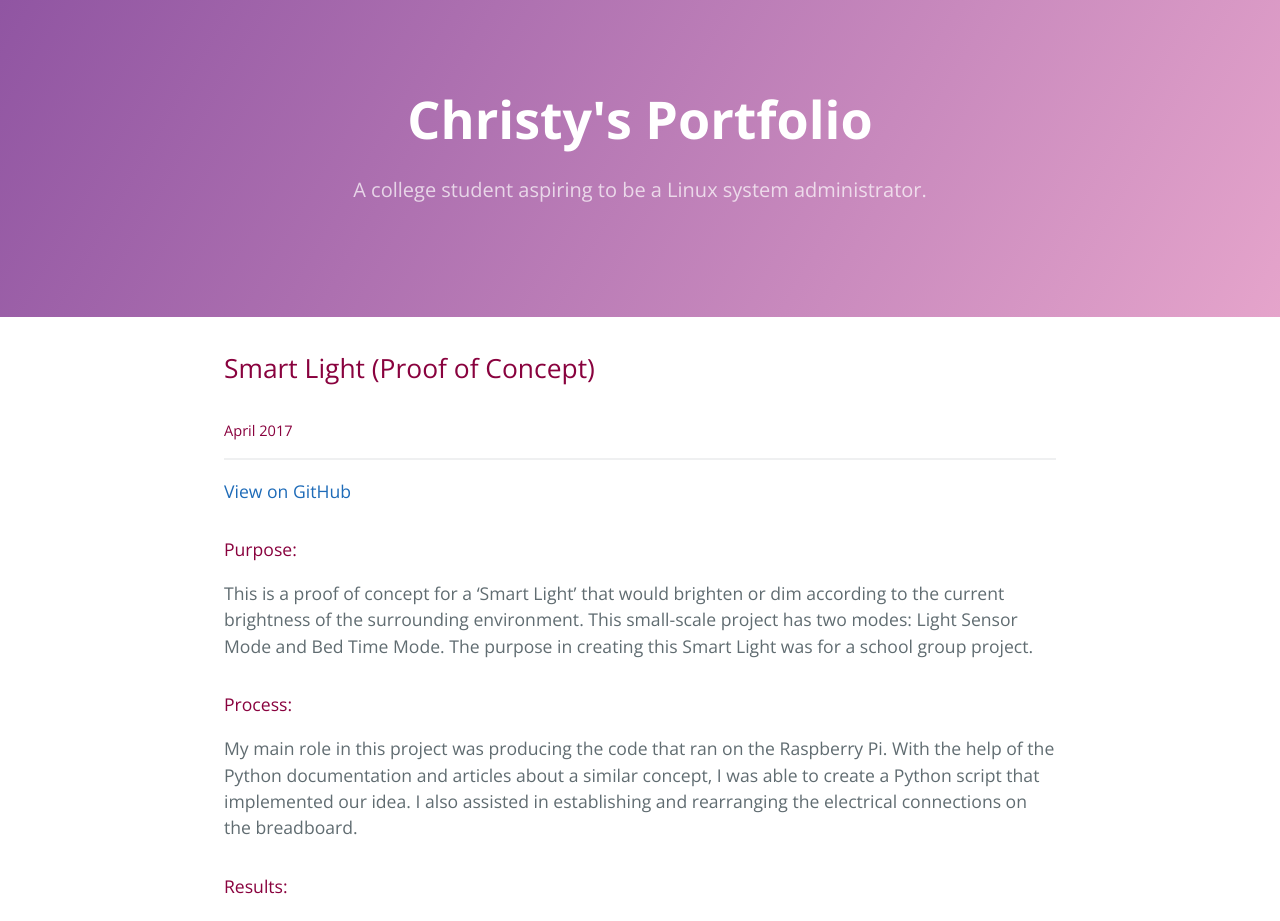
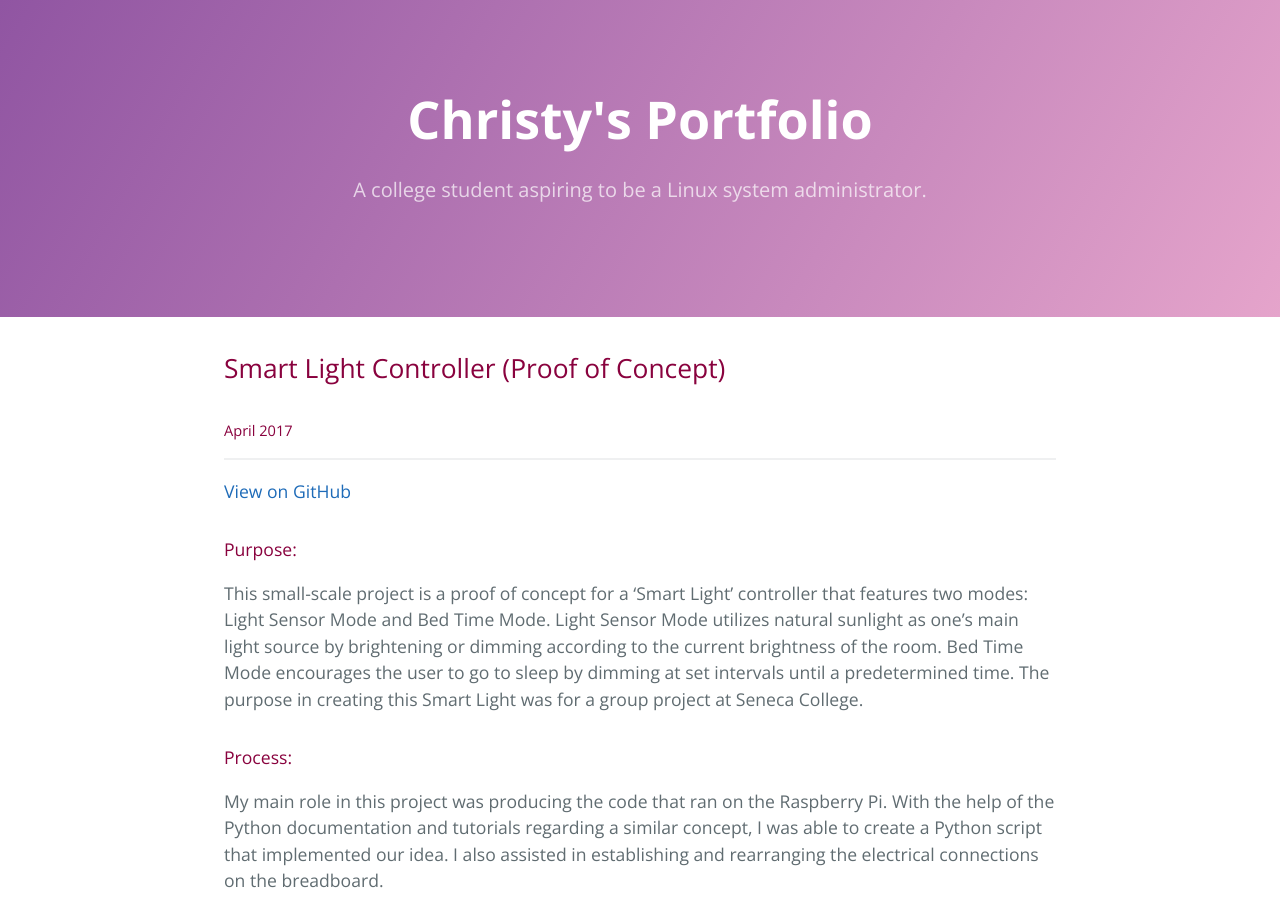
Before and after one commit to ChristyNguyen/christynguyen.github.io, a Jekyll site: the page built from smart-light.md, in a window 1280 px wide and 1400 px high. Shown: the top 921 px of the window. Built offline with Jekyll 4.4.1, drawn with Linux system fonts in a browser that asks for light colours; our own code applies the rules of GitHub Pages for plain Markdown files; some of the changed text lies outside the part shown.

Commit message:
Fix descriptions

```diff
--- a/smart-light.md
+++ b/smart-light.md
@@ -2,20 +2,20 @@
 layout: default
 ---
 
-## Smart Light (Proof of Concept)
+## Smart Light Controller (Proof of Concept)
 ##### April 2017
 
 * * *
 [View on GitHub](https://github.com/ChristyNguyen/RPi-SmartLight-PoC)
 
 #### Purpose:
-This is a proof of concept for a 'Smart Light' that would brighten or dim according to the current brightness of the surrounding environment. This small-scale project has two modes: Light Sensor Mode and Bed Time Mode. The purpose in creating this Smart Light was for a school group project.
+This small-scale project is a proof of concept for a 'Smart Light' controller that features two modes: Light Sensor Mode and Bed Time Mode. Light Sensor Mode utilizes natural sunlight as one's main light source by brightening or dimming according to the current brightness of the room. Bed Time Mode encourages the user to go to sleep by dimming at set intervals until a predetermined time. The purpose in creating this Smart Light was for a group project at Seneca College.
 
 #### Process:
-My main role in this project was producing the code that ran on the Raspberry Pi. With the help of the Python documentation and articles about a similar concept, I was able to create a Python script that implemented our idea. I also assisted in establishing and rearranging the electrical connections on the breadboard.
+My main role in this project was producing the code that ran on the Raspberry Pi. With the help of the Python documentation and tutorials regarding a similar concept, I was able to create a Python script that implemented our idea. I also assisted in establishing and rearranging the electrical connections on the breadboard.
 
 #### Results:
-As a result of this project, I learned about the RPi GPIO ports and how to use them. I also learned basic Python which I found quite easy to grasp and read. Working with electronic components (breadboards, LEDs, buttons, capacitors, photoresistors) was also very enjoyable. The group dynamic was especially successful because everyone came together to create a working proof of concept.
+As a result of this project, I learned about the RPi GPIO ports and how to use them. I also learned basic Python which I found quite easy to grasp and read. Working with electronic components (breadboards, LEDs, buttons, capacitors, photoresistors) was also an experience I enjoyed. The group dynamic was especially successful because everyone came together to create a working proof of concept.
 
 ![](https://raw.githubusercontent.com/ChristyNguyen/RPi-SmartLight-PoC/master/layout.PNG)
 
```
Also changed, not shown: dotfiles-script.md (+3 -3 lines), index.md (+4 -4 lines), jekyll-portfolio.md (line endings or trailing spaces), thumbnail.png (deleted).
